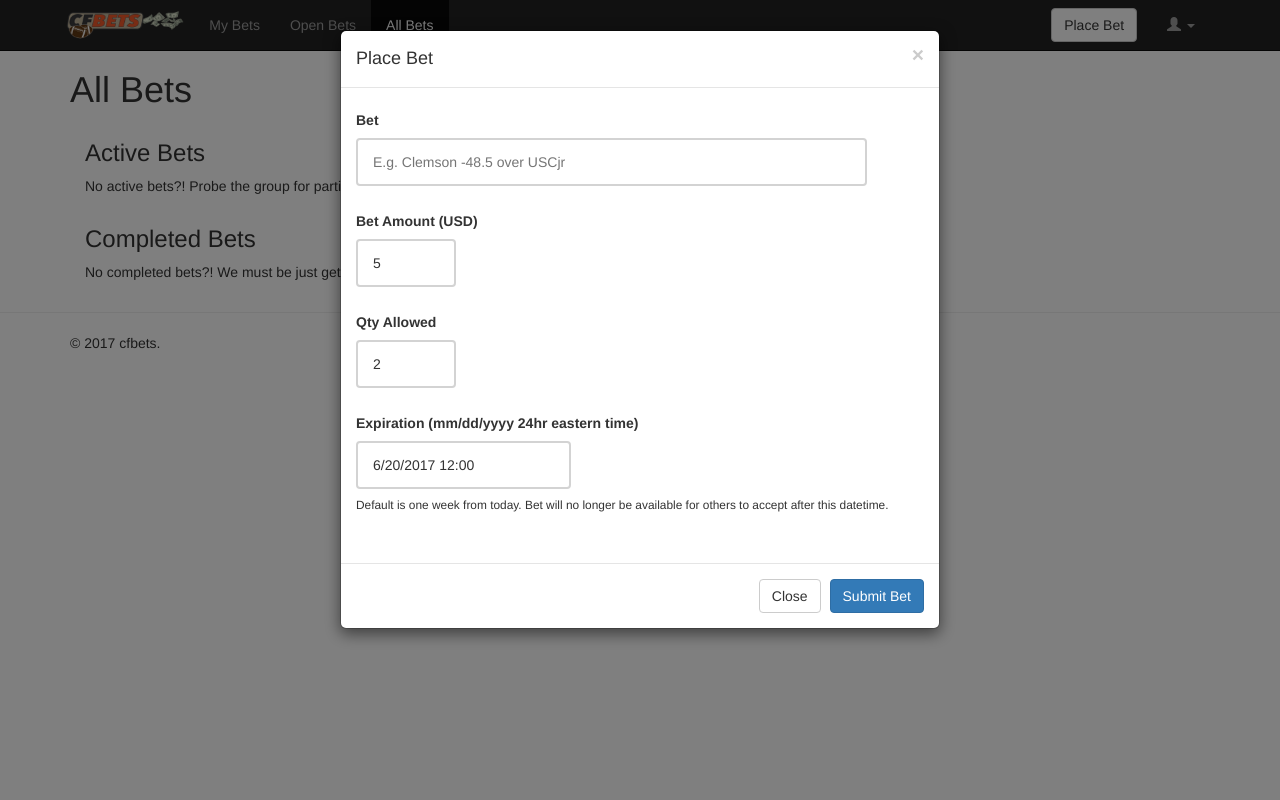
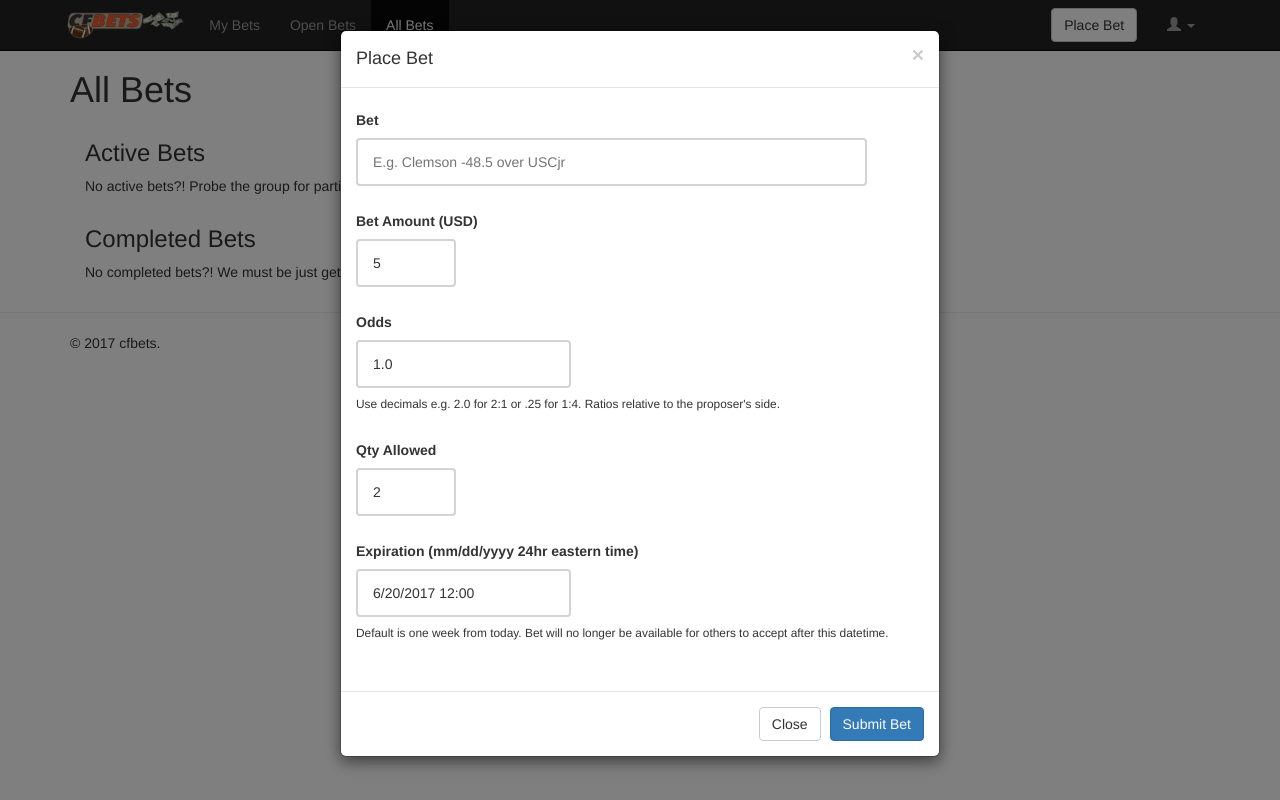
Before and after one commit to joshpelkey/cfbets, a Django app: page /bets/all_bets/ in a window 1280 px wide, after a click on "Place Bet". Run offline with Django 3.2, Linux system fonts and the light colour scheme; the visitor is signed in with stand-in values (Sample User, id 1); data that the repository does not hold is empty; some libraries are stand-ins or nearby versions.

Commit message:
adding odds functionality (maybe?)

```diff
--- a/cfbets/bets/forms.py
+++ b/cfbets/bets/forms.py
@@ -5,6 +5,7 @@ import datetime as dt
 class PlaceBetsForm(forms.Form):
 	bet = forms.CharField(label='Bet', max_length=500, widget=forms.TextInput(attrs={'placeholder': 'E.g. Clemson -48.5 over USCjr', 'autocomplete':'off'}))
 	bet_amount = forms.IntegerField(label='Bet Amount (USD)', initial=5, min_value=1, max_value=20, widget=forms.TextInput(attrs={'autocomplete':'off'}))
+	odds = forms.DecimalField(label='Odds', initial=1.0, min_value=0, max_value=10, help_text="Use decimals e.g. 2.0 for 2:1 or .25 for 1:4.  Ratios relative to the proposer's side.", widget=forms.TextInput(attrs={'autocomplete':'off'}))
 	qty_allowed = forms.IntegerField(label='Qty Allowed', initial=2, min_value=1, max_value=10, widget=forms.TextInput(attrs={'autocomplete':'off'}))
 	bet_expiration_date = forms.DateTimeField(label='Expiration (mm/dd/yyyy 24hr eastern time)', help_text='Default is one week from today. Bet will no longer be available for others to accept after this datetime.', widget=forms.TextInput(attrs={'autocomplete':'off'}))
 
--- a/cfbets/bets/models.py
+++ b/cfbets/bets/models.py
@@ -13,6 +13,7 @@ class ProposedBet (models.Model):
 	max_wagers = models.IntegerField()
 	remaining_wagers = models.IntegerField()
 	end_date = models.DateTimeField()
+	odds = models.DecimalField(default=1.0)
 
 	# win / loss / tie choices
 	WIN = 1
@@ -30,7 +31,7 @@ class ProposedBet (models.Model):
         verbose_name_plural = 'Proposed Bets'
 
 	def __unicode__(self):
-		return "{id: %d, user: '%s', prop: '%s', wager: '%d'}" % (self.id, self.user.get_full_name(), self.prop_text, self.prop_wager)
+		return "{id: %d, user: '%s', prop: '%s', wager: '%d', odds: '%f'}" % (self.id, self.user.get_full_name(), self.prop_text, self.prop_wager, self.odds)
 
 
 
--- a/cfbets/bets/templates/bets/base_all_bets.html
+++ b/cfbets/bets/templates/bets/base_all_bets.html
@@ -15,6 +15,7 @@
 						<th>Proposee</th>
 						<th>Prop Bet</th>
 						<th>Wager</th>
+						<th>Odds</th>
 					  </tr>
 					</thead>
 					<tbody>
@@ -24,6 +25,7 @@
 							<td>{{ bet.accepted_user.get_full_name }}</td>
 							<td>{{ bet.accepted_prop.prop_text }}</td>
 							<td>${{ bet.accepted_prop.prop_wager }}</td>
+							<td>${{ bet.accepted_prop.odds }}</td>
 						</tr>
 					{% endfor %}
 					</tbody>
@@ -43,6 +45,7 @@
 						<th>Proposee</th>
 						<th>Prop Bet</th>
 						<th>Wager</th>
+						<th>Odds</th>
 						<th>Winner</th>
 					  </tr>
 					</thead>
@@ -53,6 +56,7 @@
 							<td>{{ bet.accepted_user.get_full_name }}</td>
 							<td>{{ bet.accepted_prop.prop_text }}</td>
 							<td>${{ bet.accepted_prop.prop_wager }}</td>
+							<td>${{ bet.accepted_prop.odds }}</td>
 							{% if bet.accepted_prop.get_won_bet_display == "Win" %}
 								<td>{{ bet.accepted_prop.user.get_full_name }}</td>
 							{% elif bet.accepted_prop.get_won_bet_display == "Loss" %}
--- a/cfbets/bets/templates/bets/base_my_bets.html
+++ b/cfbets/bets/templates/bets/base_my_bets.html
@@ -13,6 +13,7 @@
 					  <tr>
 						<th>Prop Bet</th>
 						<th>Wager</th>
+						<th>Odds</th>
 						<th>Max Bets</th>
 						<th>Bets Remain</th>
 						<th>End Date</th>
@@ -23,6 +24,7 @@
 						<tr>
 							<td>{{ bet.prop_text }}</td>
 							<td>${{ bet.prop_wager }}</td>
+							<td>${{ bet.odds }}</td>
 							<td>{{ bet.max_wagers }}</td>
 							<td>{{ bet.remaining_wagers }}</td>
 							<td>{{ bet.end_date|date:"M d Y H:i" }}</td>
@@ -49,6 +51,7 @@
 						<th>Proposee</th>
 						<th>Prop Bet</th>
 						<th>Wager</th>
+						<th>Odds</th>
 					  </tr>
 					</thead>
 					<tbody>
@@ -58,6 +61,7 @@
 							<td>{{ bet.accepted_user.get_full_name }}</td>
 							<td>{{ bet.accepted_prop.prop_text }}</td>
 							<td>${{ bet.accepted_prop.prop_wager }}</td>
+							<td>${{ bet.accepted_prop.odds }}</td>
 						</tr>
 					{% endfor %}
 					</tbody>
--- a/cfbets/bets/views.py
+++ b/cfbets/bets/views.py
@@ -267,6 +267,7 @@ def set_prop_bet(request):
 				current_admin_user = request.user
 				proposer_profile = UserProfile.objects.get(user=prop_bet.user)
 				wager = prop_bet.prop_wager
+				odds = prop_bet.odds
 				accepted_bets = AcceptedBet.objects.filter(accepted_prop=prop_bet)
 				for bet in accepted_bets:
 					# get the proposee's user profile
@@ -277,8 +278,8 @@ def set_prop_bet(request):
 						# update proposer
 						proposer_orig_balance = proposer_profile.current_balance
 						proposer_orig_winnings = proposer_profile.overall_winnings
-						proposer_profile.current_balance += wager
-						proposer_profile.overall_winnings += wager
+						proposer_profile.current_balance += odds*wager
+						proposer_profile.overall_winnings += odds*wager
 						proposer_profile.save()
 
 						# update audit for propser
@@ -292,8 +293,8 @@ def set_prop_bet(request):
 						# update proposee
 						proposee_orig_balance = proposee_profile.current_balance
 						proposee_orig_winnings = proposee_profile.overall_winnings
-						proposee_profile.current_balance -=  wager
-						proposee_profile.overall_winnings -=  wager
+						proposee_profile.current_balance -=  (1/odds)*wager
+						proposee_profile.overall_winnings -=  (1/odds)*wager
 						proposee_profile.save()
 
 						# update audit for propsee
@@ -309,8 +310,8 @@ def set_prop_bet(request):
 						# update proposer
 						proposer_orig_balance = proposer_profile.current_balance
 						proposer_orig_winnings = proposer_profile.overall_winnings
-						proposer_profile.current_balance -= wager
-						proposer_profile.overall_winnings -= wager
+						proposer_profile.current_balance -= odds*wager
+						proposer_profile.overall_winnings -= odds*wager
 						proposer_profile.save()
 
 						# update audit for propser
@@ -324,8 +325,8 @@ def set_prop_bet(request):
 						# update proposee
 						proposee_orig_balance = proposee_profile.current_balance
 						proposee_orig_winnings = proposee_profile.overall_winnings
-						proposee_profile.current_balance += wager
-						proposee_profile.overall_winnings += wager
+						proposee_profile.current_balance += (1/odds)*wager
+						proposee_profile.overall_winnings += (1/odds)*wager
 						proposee_profile.save()
 
 						# update audit for propsee
@@ -409,6 +410,7 @@ def undo_prop_bet(request):
 				current_admin_user = request.user
 				proposer_profile = UserProfile.objects.get(user=prop_bet.user)
 				wager = prop_bet.prop_wager
+				odds = prop_bet.odds
 				accepted_bets = AcceptedBet.objects.filter(accepted_prop=prop_bet)
 
 				for bet in accepted_bets:
@@ -422,8 +424,8 @@ def undo_prop_bet(request):
 						# update proposer
 						proposer_orig_balance = proposer_profile.current_balance
 						proposer_orig_winnings = proposer_profile.overall_winnings
-						proposer_profile.current_balance -= wager
-						proposer_profile.overall_winnings -= wager
+						proposer_profile.current_balance -= odds*wager
+						proposer_profile.overall_winnings -= odds*wager
 						proposer_profile.save()
 
 						# update audit for propser
@@ -437,8 +439,8 @@ def undo_prop_bet(request):
 						# update proposee
 						proposee_orig_balance = proposee_profile.current_balance
 						proposee_orig_winnings = proposee_profile.overall_winnings
-						proposee_profile.current_balance +=  wager
-						proposee_profile.overall_winnings +=  wager
+						proposee_profile.current_balance +=  (1/odds)*wager
+						proposee_profile.overall_winnings +=  (1/odds)*wager
 						proposee_profile.save()
 
 						# update audit for propsee
@@ -454,8 +456,8 @@ def undo_prop_bet(request):
 						# update proposer
 						proposer_orig_balance = proposer_profile.current_balance
 						proposer_orig_winnings = proposer_profile.overall_winnings
-						proposer_profile.current_balance += wager
-						proposer_profile.overall_winnings += wager
+						proposer_profile.current_balance += odds*wager
+						proposer_profile.overall_winnings += odds*wager
 						proposer_profile.save()
 
 						# update audit for propser
@@ -469,8 +471,8 @@ def undo_prop_bet(request):
 						# update proposee
 						proposee_orig_balance = proposee_profile.current_balance
 						proposee_orig_winnings = proposee_profile.overall_winnings
-						proposee_profile.current_balance -=  wager
-						proposee_profile.overall_winnings -=  wager
+						proposee_profile.current_balance -=  (1/odds)*wager
+						proposee_profile.overall_winnings -=  (1/odds)*wager
 						proposee_profile.save()
 
 						# update audit for propsee
```
Also changed, not shown: cfbets/bets/templates/bets/base_open_bets.html (+6 -1 lines).
